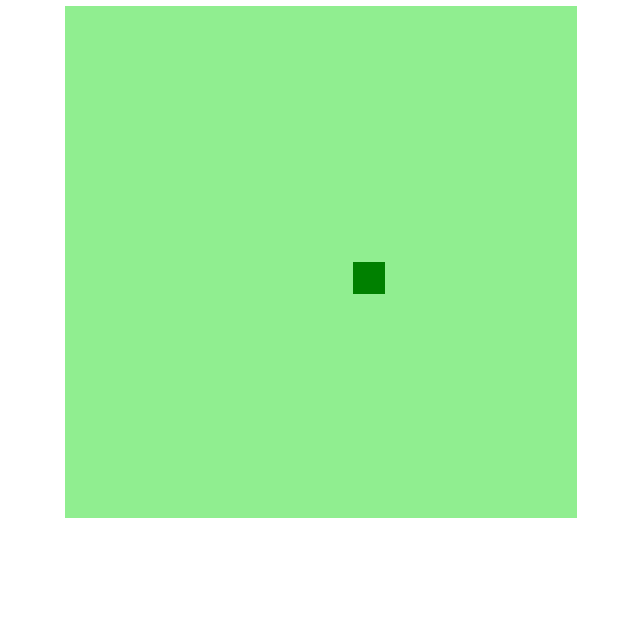
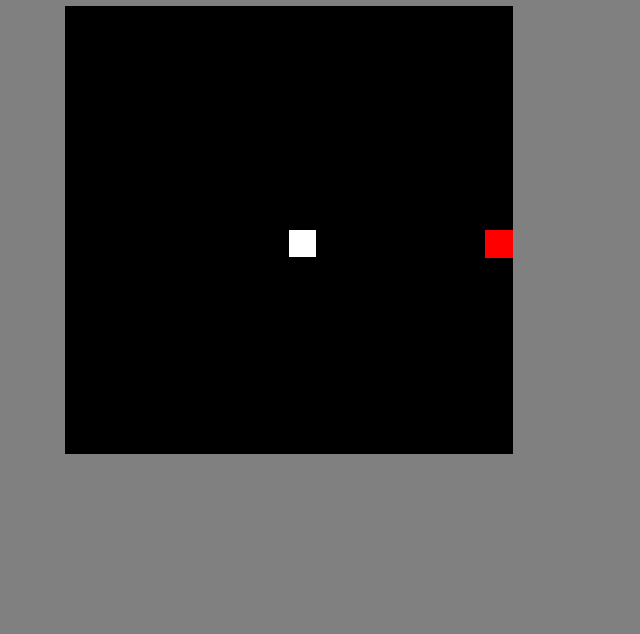
Before and after one commit to Mayasfagundes/SnakeGame, a plain HTML site: page index.html in a window 1280 px wide. Shown: the part 166-800 px from the top of the page, without its empty margins (295-935 px from the left). Drawn offline with Linux system fonts and the light colour scheme.

Commit message:
atualizações

```diff
--- a/index.html
+++ b/index.html
@@ -1,15 +1,17 @@
 <!DOCTYPE html>
-<html lang="en">
+<html lang="pt-BR">
 <head>
     <meta charset="UTF-8">
     <meta name="viewport" content="width=device-width, initial-scale=1.0">
-    <meta http-equiv="X-UA-Compatible" content="ie=edge">
+    <link rel="stylesheet" href="style.css">
+    <script defer src="script.js"></script> <!-- defer faz o javascript ser carregado no final -->
     <title>Snake Game</title>
-    <link rel="stylesheet" href="style.css">
-    <script defer src="script.js"></script>
+
 </head>
 <body>
     <h1>SNAKE GAME!</h1>
     <canvas id="snake" width="512" height="512"></canvas>
+
+
 </body>
 </html>
--- a/script.js
+++ b/script.js
@@ -1,46 +1,66 @@
-let canvas = document.getElementById("snake"); //criar elemento que irá rodar o jogo
-let context = canvas.getContext("2d"); //....
-let box = 32;
-let snake = []; //criar cobrinha como lista, já que ela vai ser uma série de coordenadas, que quando pintadas, criam os quadradinhos
-snake[0] ={
+
+let canvas = document.getElementById('snake'); //criar elemento que irá rodar o jogo
+let context = canvas.getContext('2d'); //.... é aonde vai ser criado toda a parte visual do jogo
+
+let box = 28;
+let snake = []; // cobra criada no meio do canvas
+snake[0] = {
     x: 8 * box,
     y: 8 * box
 }
-let direction = "right";
 
-function criarBG(){
-    context.fillStyle = "lightgreen";
+let direction; // jogo inicia parado, só começa a movimentar quando o jogador pressiona uma seta de direção
+
+let food ={ //reposicionamento da maçã
+    x: Math.floor(Math.random() * 15 + 1) * box,
+    y: Math.floor(Math.random() * 15 + 1) * box
+}
+
+
+function criarArea(){
+    context.fillStyle = "black";
     context.fillRect(0, 0, 16*box, 16*box); //desenha o retângulo usando x e y e a largura e altura setadas
 }
 
 function criarCobrinha (){
     for(i = 0; i < snake.length; i++){
-        context.fillStyle = "green";
-        context.fillRect(snake[i].x, snake[i].y, box, box);
+        context.fillStyle = "white";
+        context.fillRect(snake[i].x, snake[i].y, box-1, box-1);
     }
 }
 
-document.addEventListener ( 'keydown', update);
+function drawFood (){
+    context.fillStyle = "red";
+    context.fillRect(food.x, food.y, box, box);
+}
 
-function update (event) {
+//quando um evento acontece, detecta e chama uma função
+document.addEventListener('keydown', update);
 
+function update(event){
     if(event.keyCode == 37 && direction != 'right') direction = 'left';
     if(event.keyCode == 38 && direction != 'down') direction = 'up';
     if(event.keyCode == 39 && direction != 'left') direction = 'right';
     if(event.keyCode == 40 && direction != 'up') direction = 'down';
 }
 
-function iniciarJogo() {
+function iniciarJogo(){
 
-if(snake[0].x > 15*box && direction == "right") snake[0].x = 0;
-    if(snake[0].x < 0 && direction == 'left') snake[0].x = 16 * box;
-    if(snake[0].y > 15*box && direction == "down") snake[0].y = 0;
-    if(snake[0].y < 0 && direction == 'up') snake[0].y = 16 * box;
+   if(snake[0].x > 15 * box && direction !== "left") snake[0].x = 0;
+        if(snake[0].x < 0 && direction != "right") snake[0].x = 15 * box;
+        if(snake[0].y > 15 * box && direction != "up") snake[0].y = 0;
+        if(snake[0].y < 0 && direction != "down") snake[0].y = 15 * box;
 
+    for(i = 1; i < snake.length; i++){
+        if(snake[0].x == snake[i].x && snake[0].y == snake[i].y){
+            clearInterval(jogo);
+            alert('Game Over :(');
+        }
+    }
 
-criarBG();
-criarCobrinha();
-
+    criarArea();
+    criarCobrinha();
+    drawFood();
 
     let snakeX = snake[0].x;
     let snakeY = snake[0].y;
@@ -50,15 +70,19 @@ criarCobrinha();
     if (direction == "up") snakeY -= box;
     if(direction == "down") snakeY += box;
 
-snake.pop ();
+    if(snakeX != food.x || snakeY != food.y){
+        snake.pop(); //pop tira o último elemento da lista
+    }else{
+        food.x = Math.floor(Math.random() * 15 +1) * box;
+        food.y = Math.floor(Math.random() * 15 +1) * box;
+    }
 
-let newHead = {
-x: snakeX,
-y: snakeY
+    let newHead ={
+        x: snakeX,
+        y: snakeY
+    }
+
+    snake.unshift(newHead); //método unshift adiciona como primeiro quadradinho da cobrinha
 }
 
-snake.unshift (newHead);
-
-}
-
-let jogo = setInterval(iniciarJogo, 100);
+let jogo = setInterval(iniciarJogo, 80); //velocidade do
--- a/style.css
+++ b/style.css
@@ -5,6 +5,7 @@ body{
     flex-direction: column;
     justify-content: center;
     align-items: center;
-    background-color:white;
-    color: rgb(52, 165, 52);
+    background-color: grey ;
 }
+
+h1 {color: white;}
```
